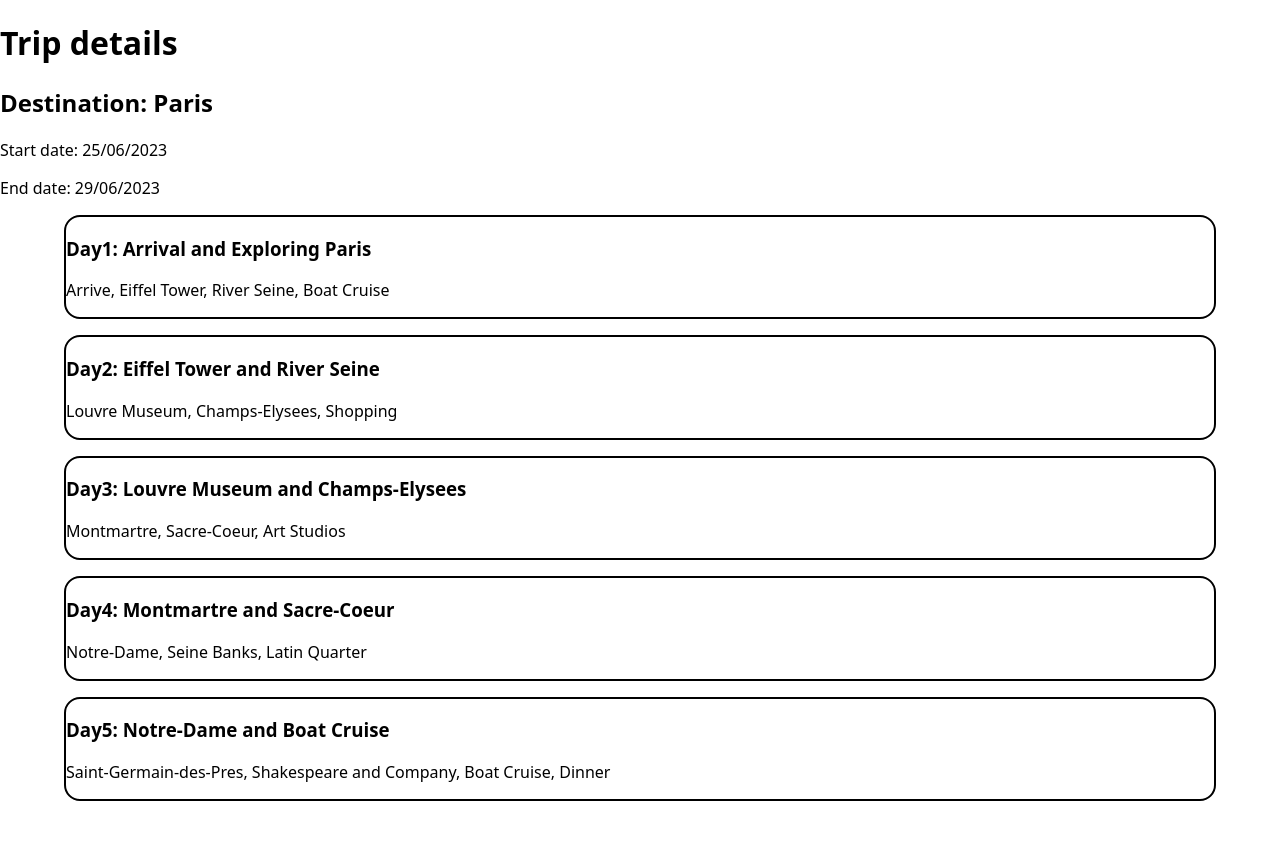
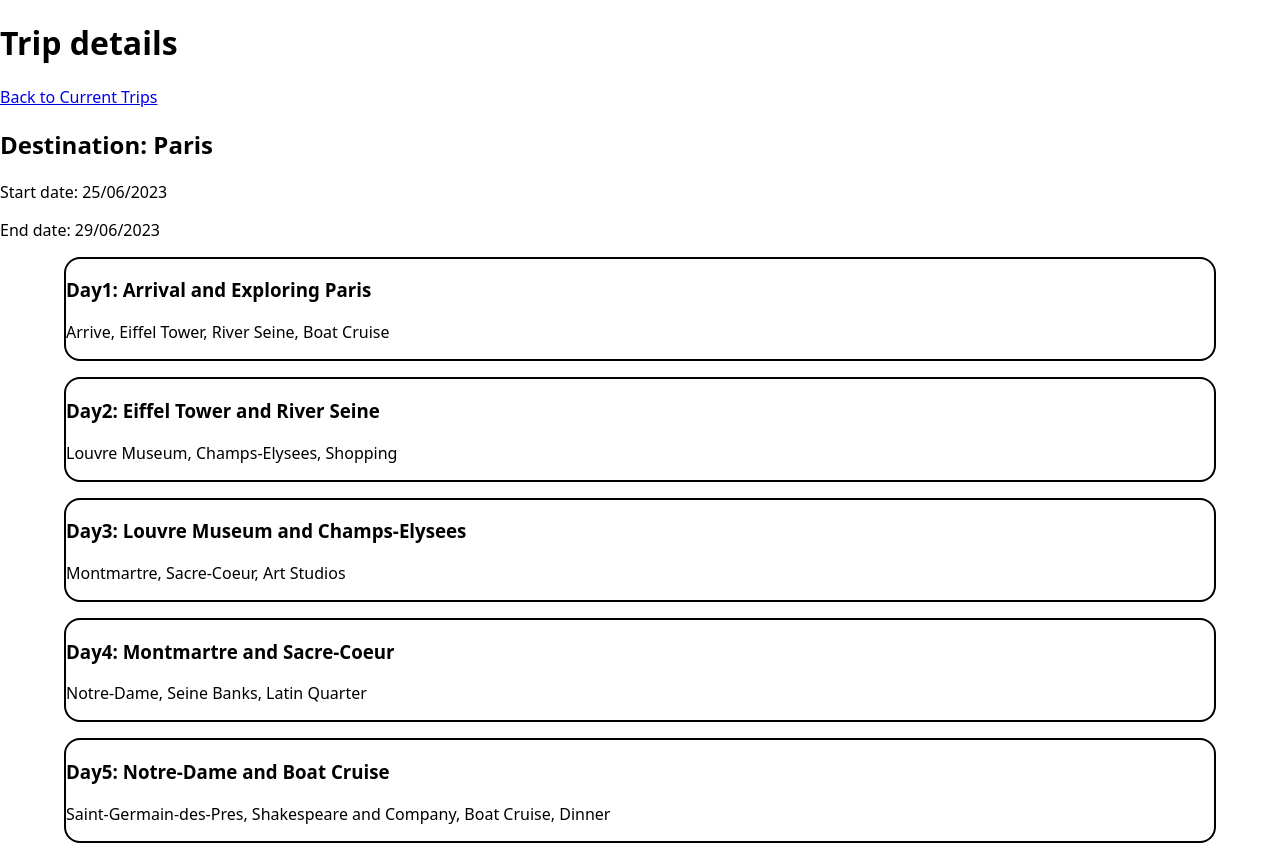
Before and after one commit to LukasWeckner/Capstone-Travel, a Next.js app: page /my-trips/paris in a window 1280 px wide. Before the commit the page ends 817 px from the top, so only its background shows below. Built offline with nearby package versions, Linux system fonts and the light colour scheme.

Commit message:
add back Link to go back to starting page

```diff
--- a/pages/my-trips/[slug].js
+++ b/pages/my-trips/[slug].js
@@ -2,6 +2,7 @@ import { useRouter } from "next/router";
 import { trips } from "../../lib/data";
 import TripDay from "../../components/TripDay";
 import { StyledList } from "../../components/PreviewCard";
+import Link from "next/link";
 
 export default function Trip() {
   const router = useRouter();
@@ -17,6 +18,7 @@ export default function Trip() {
   return (
     <>
       <h1>Trip details</h1>
+      <Link href={`/`}>Back to Current Trips</Link>
       <h2>{`Destination: ${destination}`}</h2>
       <p>{`Start date: ${startDate}`}</p>
       <p>{`End date: ${endDate}`}</p>
```
